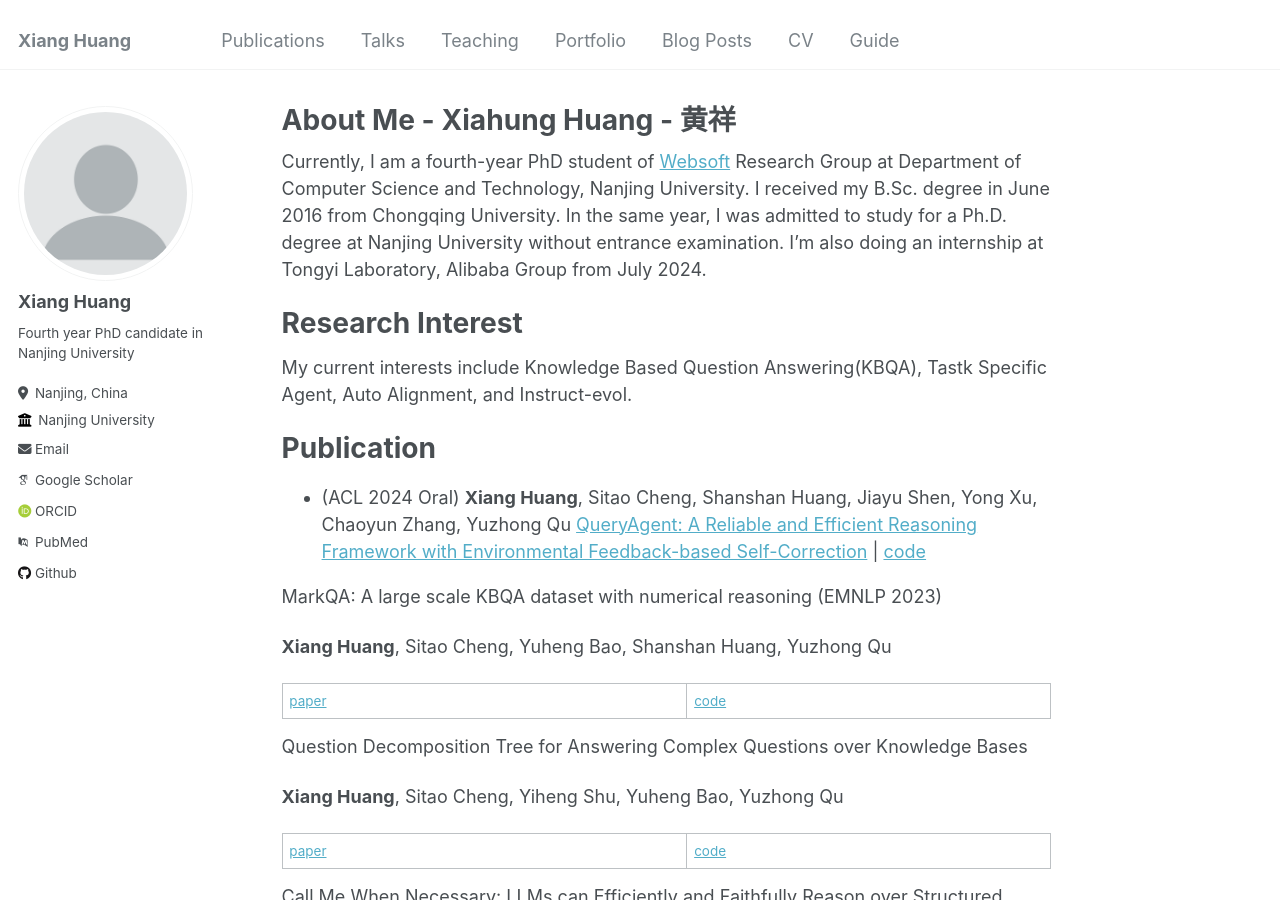
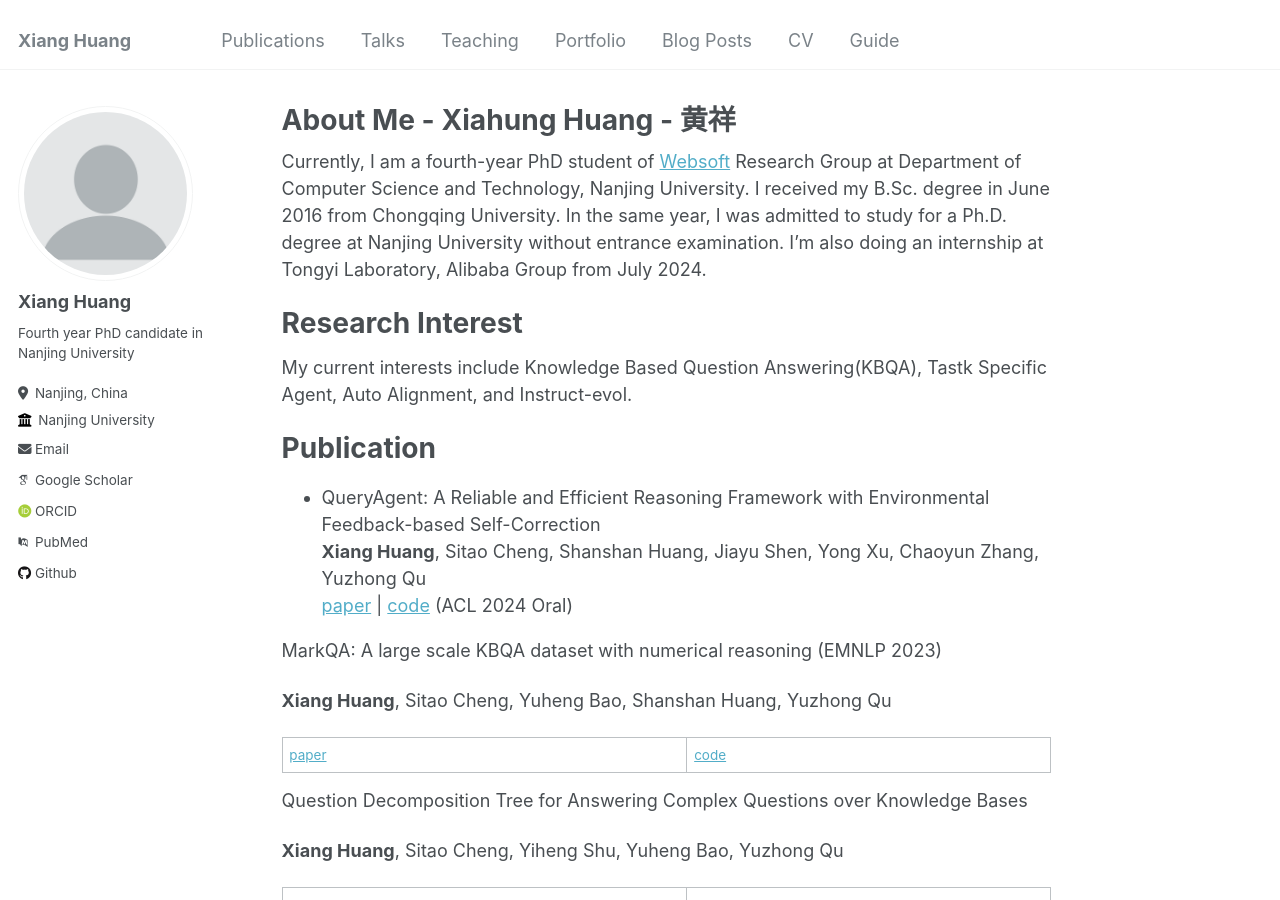
Before and after one commit to cdhx/cdhx.github.io, a Jekyll site: the page built from _pages/about.md, in a window 1280 px wide and 900 px high. Built offline with Jekyll 4.4.1, drawn with Linux system fonts in a browser that asks for light colours; some web fonts are replaced.

Commit message:
Update about.md

```diff
--- a/_pages/about.md
+++ b/_pages/about.md
@@ -19,9 +19,8 @@ My current interests include Knowledge Based Question Answering(KBQA), Tastk Spe
 
 Publication
 ===
-
-- (ACL 2024 Oral)
-**Xiang Huang**, Sitao Cheng, Shanshan Huang, Jiayu Shen, Yong Xu, Chaoyun Zhang, Yuzhong Qu [QueryAgent: A Reliable and Efficient Reasoning Framework with Environmental Feedback-based Self-Correction](https://arxiv.org/abs/2403.11886) | [code](https://github.com/cdhx/QueryAgent)
+- QueryAgent: A Reliable and Efficient Reasoning Framework with Environmental Feedback-based Self-Correction<br/>
+**Xiang Huang**, Sitao Cheng, Shanshan Huang, Jiayu Shen, Yong Xu, Chaoyun Zhang, Yuzhong Qu <br/> [paper](https://arxiv.org/abs/2403.11886) \| [code](https://github.com/cdhx/QueryAgent) (ACL 2024 Oral)
 
 MarkQA: A large scale KBQA dataset with numerical reasoning (EMNLP 2023)
 
```
